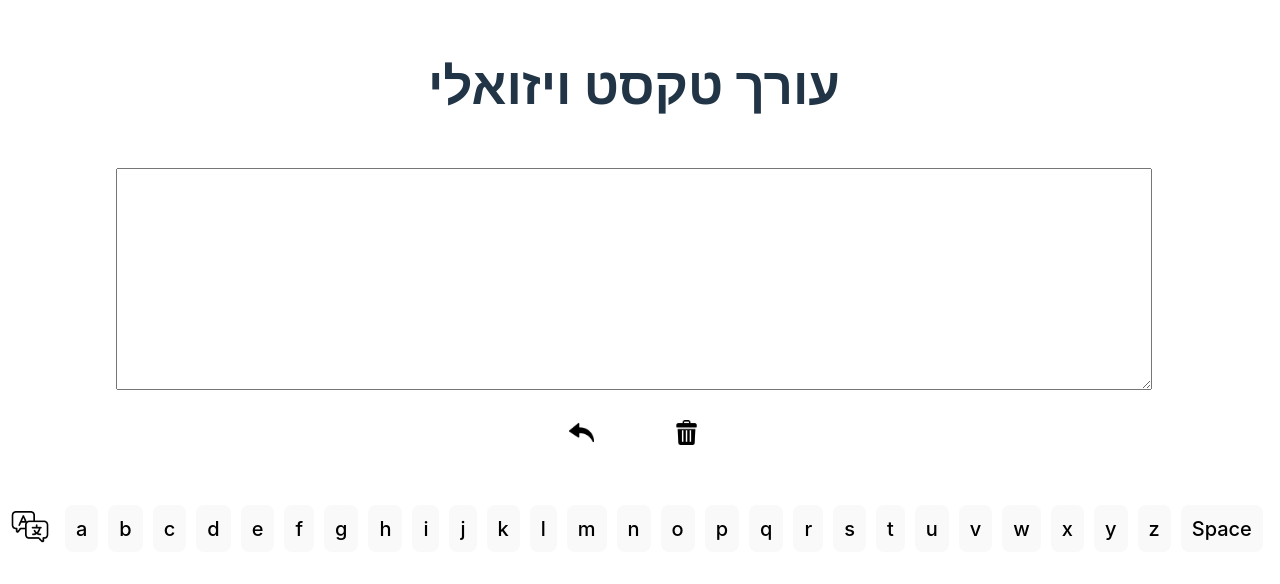
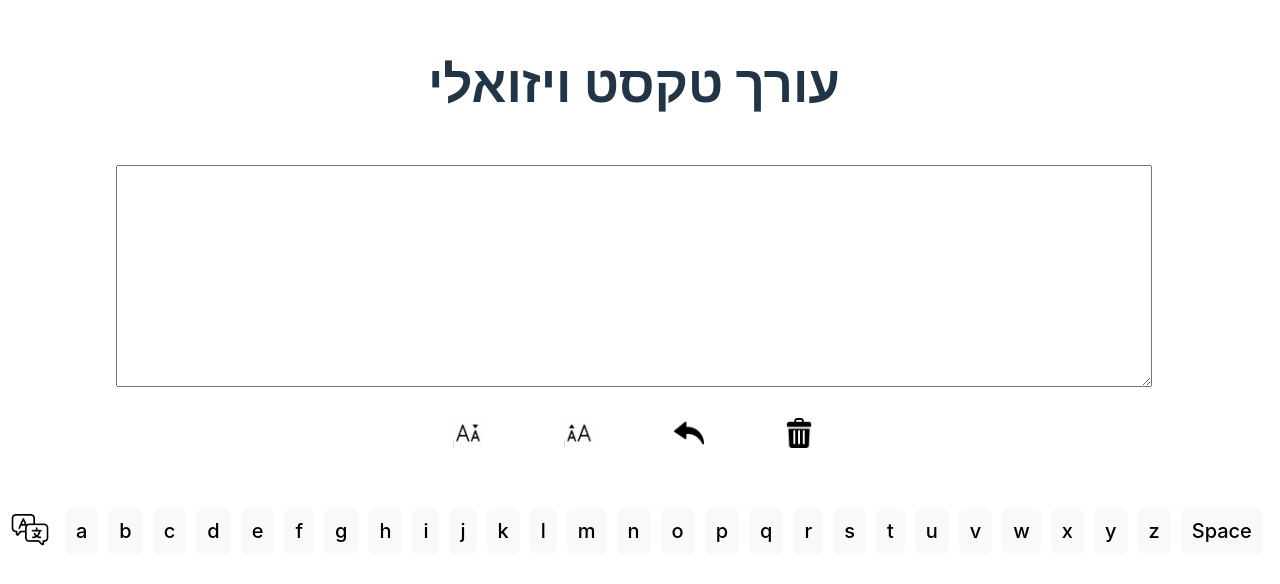
Before and after one commit to ilanasuied/full-stack-4, a React (Vite) app in the folder vite-project/: page / in a window 1280 px wide. Shown: the part 110-694 px from the top of the page. Built offline with nearby package versions, Linux system fonts and the light colour scheme.

Commit message:
increase and decrease the font size

```diff
--- a/vite-project/src/components/Keyboard.jsx
+++ b/vite-project/src/components/Keyboard.jsx
@@ -23,7 +23,6 @@ const Keyboard = ({ onKeyPress }) => {
       {languages[currentLanguage].map((key, index) => (
         <button key={index} className={styles.keyButton} onClick={() => onKeyPress(key)}>
             {key === ' ' ? (currentLanguage === 'he' ? 'רווח' : 'Space') : key}
-
         </button>
       ))}
     </div>
--- a/vite-project/src/components/SpecialKeys.jsx
+++ b/vite-project/src/components/SpecialKeys.jsx
@@ -1,9 +1,15 @@
 import styles from './SpecialKeys.module.css';
 
 
-const  SpecialKeys = ({onRemovePress, onRemoveAllPress}) => {
+const  SpecialKeys = ({onRemovePress, onRemoveAllPress, onIncreaseFontSize, onDecreaseFontSize}) => {
     return(
         <div className='specialKeysContainer'>
+            <button className={styles.buttons} onClick={() => onDecreaseFontSize()}>
+                <img className={styles.decreaseImage} src="./src/image/decrease.jpg" alt="size 1 image" />
+            </button>
+            <button className={styles.buttons} onClick={() => onIncreaseFontSize()}>
+                <img className={styles.increaseImage} src="./src/image/increase.jpg" alt="size 1 image" />
+            </button>
             <button className={styles.buttons} onClick={() => onRemovePress()}>
                 <img className={styles.undoImage} src="./src/image/undo.png" alt="undo image" />
             </button>
--- a/vite-project/src/components/SpecialKeys.module.css
+++ b/vite-project/src/components/SpecialKeys.module.css
@@ -4,7 +4,7 @@
 }
 
 .undoImage{
-    height: 25px;
+    height: 30px;
 }
 
 .buttons{
@@ -13,5 +13,13 @@
 }
 
 .removeImage{
-    height: 25px;
+    height: 30px;
 }
+
+.decreaseImage{
+    height: 30px;
+}
+
+.increaseImage{
+    height: 30px;
+}
--- a/vite-project/src/components/TextEditor.jsx
+++ b/vite-project/src/components/TextEditor.jsx
@@ -6,6 +6,7 @@ import SpecialKeys from './SpecialKeys.jsx';
 
 const TextEditor = () => {
   const [text, setText] = useState('');
+  const [fontSize, setFontSize] = useState(18);
 
   const handleKeyPress = (key) => {
     setText(prevText => prevText + key);
@@ -13,15 +14,30 @@ const TextEditor = () => {
 
   const handleRemovePress = () => {
       setText(prevText => prevText.substring(0, prevText.length - 1))
-  }
+  };
 
   const handleRemoveAllPress = () => {
     setText(prevText => '')
-  }
+  };
+
+  const increaseFontSize = () => {
+    setFontSize(prevSize => prevSize + 2 < 100 ? prevSize + 2: prevSize);
+  };
+
+  const decreaseFontSize = () => {
+    setFontSize(prevSize => prevSize - 2 > 10 ? prevSize - 2: prevSize);
+  };
+
+
   return (
     <div className={styles.editorContainer}>
-      <textarea className={styles.textArea} value={text} readOnly />
-      <SpecialKeys onRemovePress={handleRemovePress} onRemoveAllPress={handleRemoveAllPress}/>
+      <textarea
+        className={styles.textArea}
+        value={text}
+        readOnly
+        style={{ fontSize: `${fontSize}px` }}
+      />
+      <SpecialKeys onRemovePress={handleRemovePress} onRemoveAllPress={handleRemoveAllPress} onIncreaseFontSize={increaseFontSize} onDecreaseFontSize={decreaseFontSize}/>
       <Keyboard onKeyPress={handleKeyPress} />
     </div>
   );
--- a/vite-project/src/components/TextEditor.module.css
+++ b/vite-project/src/components/TextEditor.module.css
@@ -12,3 +12,11 @@
     font-size: 18px;
     padding: 10px;
   }
+
+  .increaseButton {
+    margin-top: 10px;
+    padding: 10px;
+    font-size: 16px;
+    cursor: pointer;
+    background-color: #ddd;
+  }
```
Also changed, not shown: vite-project/src/image/decrease.jpg (added), vite-project/src/image/increase.jpg (added).
